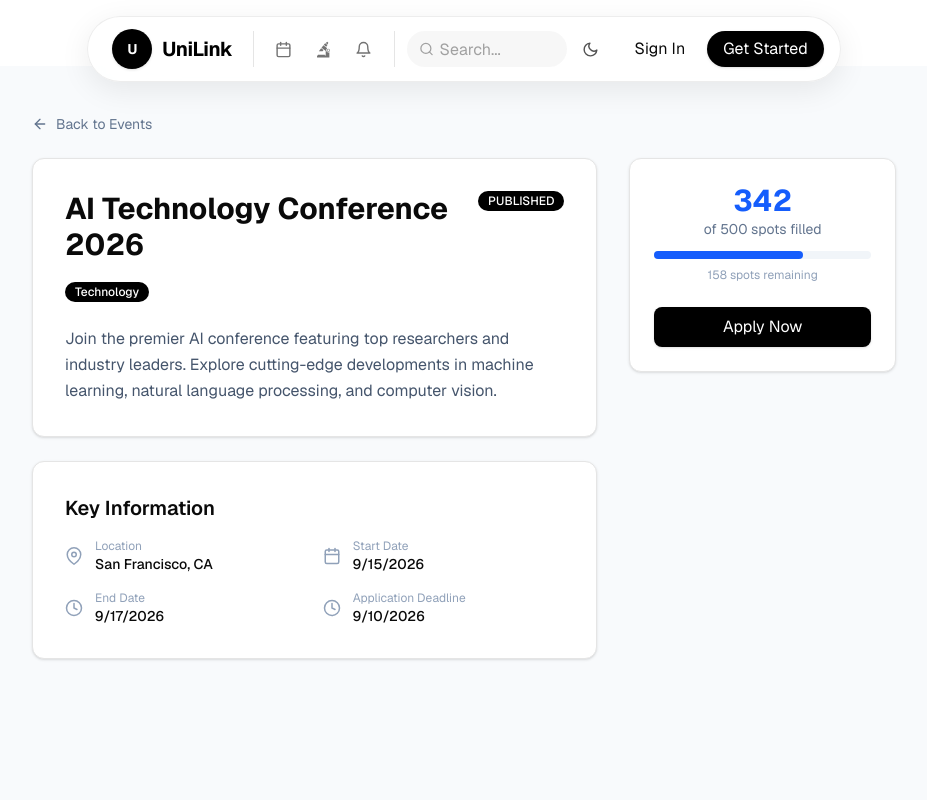
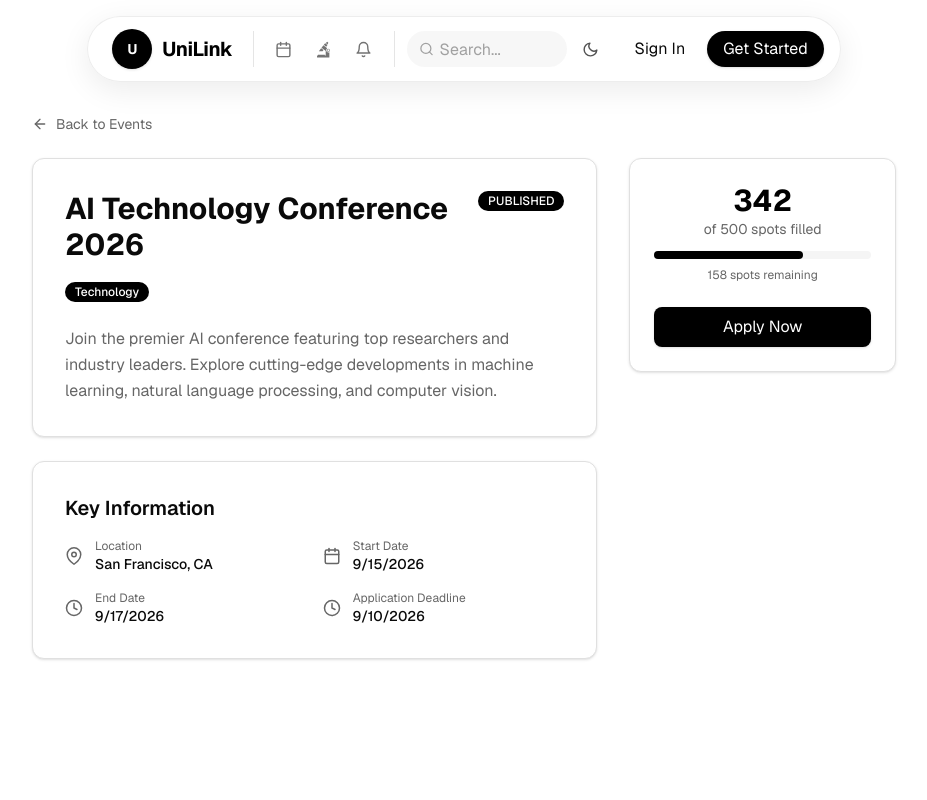
Before and after one commit to genta-bahana-nagari/unilink, a Next.js app: page /events/event-1 in a window 1280 px wide. Shown: the top 800 px of the page, without its empty margins (176-1103 px from the left). Built offline with nearby package versions, Linux system fonts and the light colour scheme.

Commit message:
feat(events): apply landing page theming to event detail page

```diff
--- a/src/app/(public)/events/[id]/page.tsx
+++ b/src/app/(public)/events/[id]/page.tsx
@@ -17,6 +17,7 @@ import {
   FiVideo,
   FiExternalLink,
 } from "react-icons/fi";
+import { cn } from "@/lib/utils";
 
 export default function EventDetailPage() {
   const params = useParams();
@@ -38,7 +39,7 @@ export default function EventDetailPage() {
 
   if (isLoading) {
     return (
-      <div className="flex items-center justify-center min-h-screen">
+      <div className="flex items-center justify-center min-h-screen bg-background">
         <Spinner size="lg" />
       </div>
     );
@@ -46,8 +47,8 @@ export default function EventDetailPage() {
 
   if (error || !event) {
     return (
-      <div className="text-center py-20">
-        <p className="text-red-600 mb-4">{error || "Event not found"}</p>
+      <div className="text-center py-20 bg-background">
+        <p className="text-destructive mb-4">{error || "Event not found"}</p>
         <Button variant="outline" onClick={() => router.back()}>
           Go Back
         </Button>
@@ -64,64 +65,68 @@ export default function EventDetailPage() {
   };
 
   const spotsLeft = event.quota - event.registeredCount;
+  const progressPercent = (event.registeredCount / event.quota) * 100;
 
   return (
-    <div className="min-h-screen bg-slate-50">
+    <div className="min-h-screen bg-background">
       <div className="max-w-4xl mx-auto px-4 py-12">
         <Link
           href="/events"
-          className="inline-flex items-center gap-2 text-sm text-slate-500 hover:text-blue-600 mb-6"
+          className={cn(
+            "inline-flex items-center gap-2 text-sm mb-6 transition-colors",
+            "text-muted-foreground hover:text-primary"
+          )}
         >
           <FiArrowLeft size={16} /> Back to Events
         </Link>
 
         <div className="grid grid-cols-1 lg:grid-cols-3 gap-8">
           <div className="lg:col-span-2 space-y-6">
-            <Card className="p-8">
+            <Card className={cn("p-8", "border-border", "bg-card")}>
               <div className="flex items-start justify-between mb-4">
-                <h1 className="text-3xl font-bold">{event.title}</h1>
+                <h1 className="text-3xl font-bold text-foreground">{event.title}</h1>
                 <Badge variant={statusColors[event.status]}>{event.status}</Badge>
               </div>
               <Badge variant="info" className="mb-6">
                 {event.category}
               </Badge>
-              <p className="text-slate-600 leading-relaxed">{event.description}</p>
+              <p className="text-muted-foreground leading-relaxed">{event.description}</p>
             </Card>
 
-            <Card className="p-8">
-              <h2 className="text-xl font-semibold mb-4">Key Information</h2>
+            <Card className={cn("p-8", "border-border", "bg-card")}>
+              <h2 className="text-xl font-semibold text-foreground mb-4">Key Information</h2>
               <div className="grid grid-cols-1 sm:grid-cols-2 gap-4">
                 <div className="flex items-center gap-3">
-                  <FiMapPin size={18} className="text-slate-400" />
+                  <FiMapPin size={18} className="text-muted-foreground" />
                   <div>
-                    <p className="text-xs text-slate-400">Location</p>
-                    <p className="text-sm font-medium">{event.location}</p>
+                    <p className="text-xs text-muted-foreground">Location</p>
+                    <p className="text-sm font-medium text-foreground">{event.location}</p>
                   </div>
                 </div>
                 <div className="flex items-center gap-3">
-                  <FiCalendar size={18} className="text-slate-400" />
+                  <FiCalendar size={18} className="text-muted-foreground" />
                   <div>
-                    <p className="text-xs text-slate-400">Start Date</p>
-                    <p className="text-sm font-medium">
+                    <p className="text-xs text-muted-foreground">Start Date</p>
+                    <p className="text-sm font-medium text-foreground">
                       {new Date(event.startDate).toLocaleDateString()}
                     </p>
                   </div>
                 </div>
                 <div className="flex items-center gap-3">
-                  <FiClock size={18} className="text-slate-400" />
+                  <FiClock size={18} className="text-muted-foreground" />
                   <div>
-                    <p className="text-xs text-slate-400">End Date</p>
-                    <p className="text-sm font-medium">
+                    <p className="text-xs text-muted-foreground">End Date</p>
+                    <p className="text-sm font-medium text-foreground">
                       {new Date(event.endDate).toLocaleDateString()}
                     </p>
                   </div>
                 </div>
                 {event.deadline && (
                   <div className="flex items-center gap-3">
-<FiClock size={18} className="text-slate-400" />
+                    <FiClock size={18} className="text-muted-foreground" />
                     <div>
-                      <p className="text-xs text-slate-400">Application Deadline</p>
-                      <p className="text-sm font-medium">
+                      <p className="text-xs text-muted-foreground">Application Deadline</p>
+                      <p className="text-sm font-medium text-foreground">
                         {new Date(event.deadline).toLocaleDateString()}
                       </p>
                     </div>
@@ -129,10 +134,10 @@ export default function EventDetailPage() {
                 )}
                 {event.isOnline && (
                   <div className="flex items-center gap-3">
-                    <FiVideo size={18} className="text-slate-400" />
+                    <FiVideo size={18} className="text-muted-foreground" />
                     <div>
-                      <p className="text-xs text-slate-400">Format</p>
-                      <p className="text-sm font-medium">Online Event</p>
+                      <p className="text-xs text-muted-foreground">Format</p>
+                      <p className="text-sm font-medium text-foreground">Online Event</p>
                     </div>
                   </div>
                 )}
@@ -141,23 +146,21 @@ export default function EventDetailPage() {
           </div>
 
           <div>
-            <Card className="p-6 sticky top-6">
+            <Card className={cn("p-6 sticky top-6", "border-border", "bg-card")}>
               <div className="text-center mb-6">
-                <div className="text-3xl font-bold text-blue-600">
+                <div className="text-3xl font-bold text-primary">
                   {event.registeredCount}
                 </div>
-                <p className="text-sm text-slate-500">
+                <p className="text-sm text-muted-foreground">
                   of {event.quota} spots filled
                 </p>
-                <div className="w-full bg-slate-100 rounded-full h-2 mt-3">
+                <div className="w-full bg-muted rounded-full h-2 mt-3">
                   <div
-                    className="bg-blue-600 h-2 rounded-full"
-                    style={{
-                      width: `${(event.registeredCount / event.quota) * 100}%`,
-                    }}
+                    className="bg-primary h-2 rounded-full transition-all duration-300"
+                    style={{ width: `${progressPercent}%` }}
                   />
                 </div>
-                <p className="text-xs text-slate-400 mt-2">
+                <p className="text-xs text-muted-foreground mt-2">
                   {spotsLeft > 0 ? `${spotsLeft} spots remaining` : "Event full"}
                 </p>
               </div>
```
